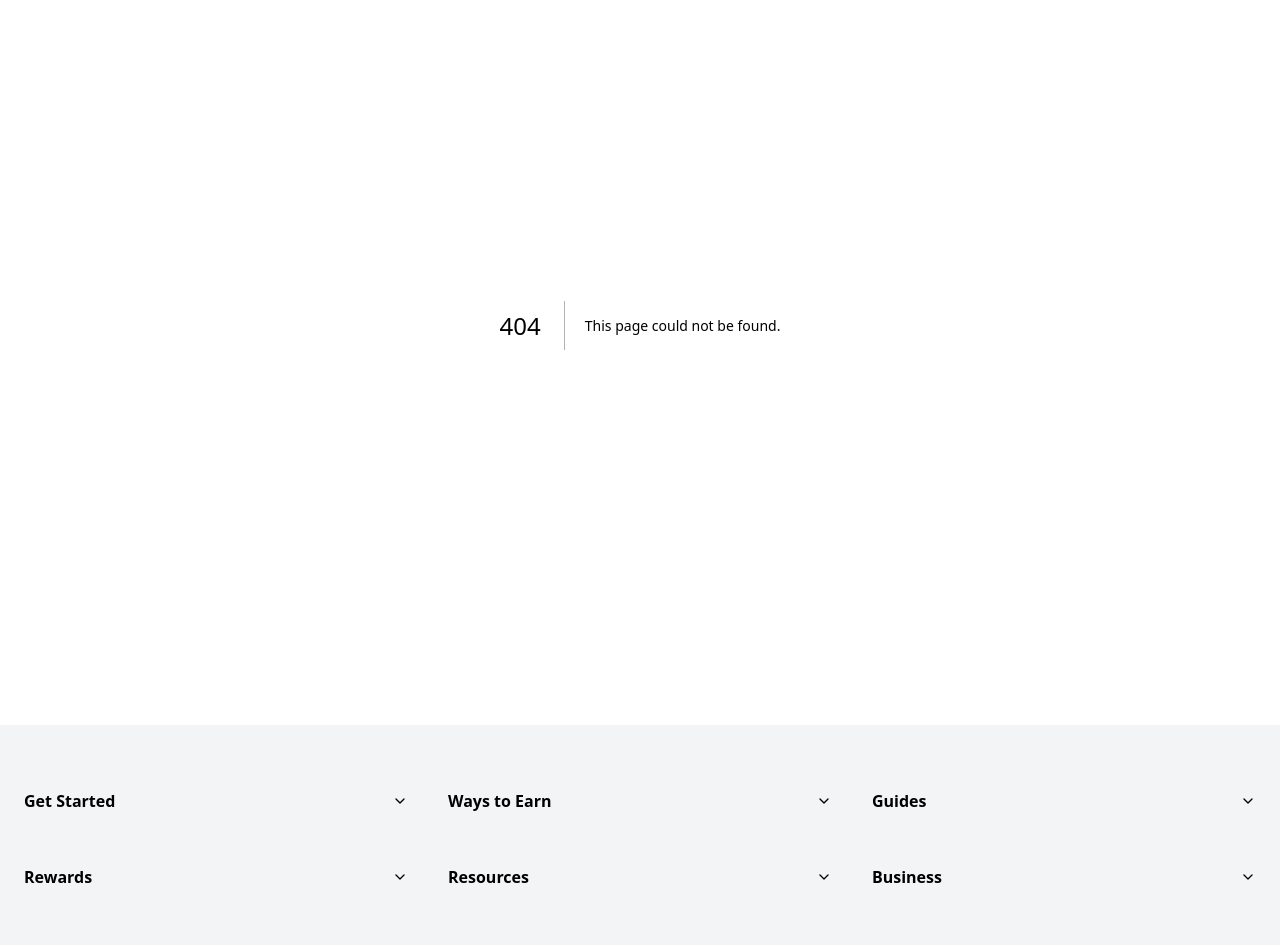
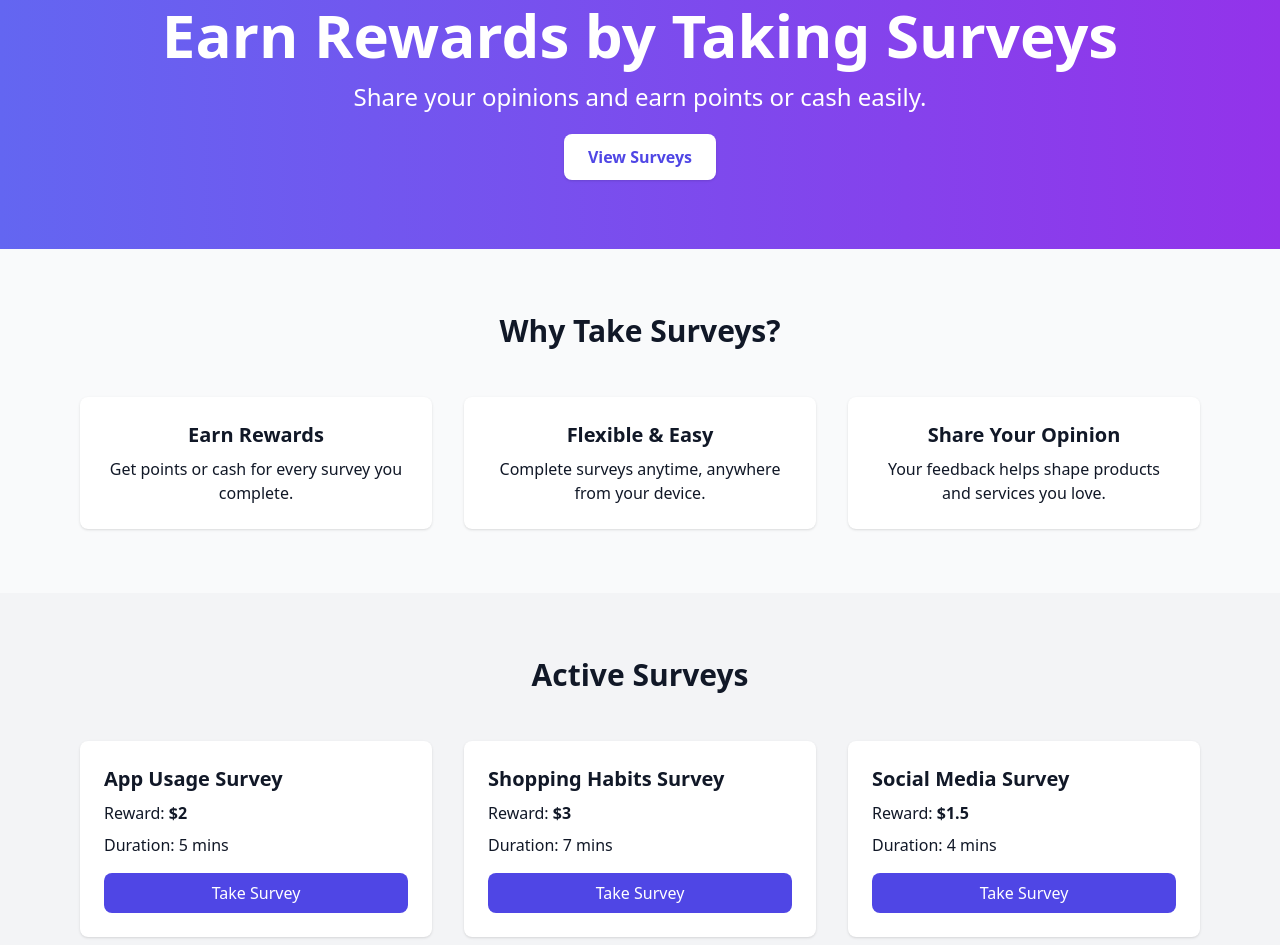
Before and after one commit to tool63/cashin, a Next.js app: page /surveys in a window 1280 px wide. Before the commit this address had no page. Shown: the part 140-1085 px from the top of the page. Built offline with nearby package versions, Linux system fonts and the light colour scheme.

Commit message:
Create page.tsx

```diff
--- /dev/null
+++ b/app/surveys/page.tsx
@@ -0,0 +1,102 @@
+"use client";
+
+import Link from "next/link";
+import { motion } from "framer-motion";
+
+const surveys = [
+  { title: "App Usage Survey", reward: "$2", duration: "5 mins" },
+  { title: "Shopping Habits Survey", reward: "$3", duration: "7 mins" },
+  { title: "Social Media Survey", reward: "$1.5", duration: "4 mins" },
+];
+
+export default function SurveysPage() {
+  return (
+    <div className="w-full min-h-screen bg-gray-50 text-gray-900">
+      {/* Hero Section */}
+      <section className="bg-gradient-to-r from-indigo-500 to-purple-600 text-white py-20 px-6 text-center">
+        <motion.h1
+          initial={{ opacity: 0, y: -20 }}
+          animate={{ opacity: 1, y: 0 }}
+          transition={{ duration: 0.8 }}
+          className="text-4xl md:text-6xl font-bold mb-4"
+        >
+          Earn Rewards by Taking Surveys
+        </motion.h1>
+        <p className="text-lg md:text-2xl mb-8">
+          Share your opinions and earn points or cash easily.
+        </p>
+        <Link href="#active-surveys" className="bg-white text-indigo-600 font-semibold px-6 py-3 rounded-lg shadow hover:bg-gray-100 transition">
+          View Surveys
+        </Link>
+      </section>
+
+      {/* Why Take Surveys */}
+      <section className="py-16 px-6 md:px-20">
+        <h2 className="text-3xl font-bold text-center mb-12">Why Take Surveys?</h2>
+        <div className="grid md:grid-cols-3 gap-8 text-center">
+          <div className="p-6 bg-white rounded-lg shadow hover:shadow-lg transition">
+            <h3 className="text-xl font-semibold mb-2">Earn Rewards</h3>
+            <p>Get points or cash for every survey you complete.</p>
+          </div>
+          <div className="p-6 bg-white rounded-lg shadow hover:shadow-lg transition">
+            <h3 className="text-xl font-semibold mb-2">Flexible & Easy</h3>
+            <p>Complete surveys anytime, anywhere from your device.</p>
+          </div>
+          <div className="p-6 bg-white rounded-lg shadow hover:shadow-lg transition">
+            <h3 className="text-xl font-semibold mb-2">Share Your Opinion</h3>
+            <p>Your feedback helps shape products and services you love.</p>
+          </div>
+        </div>
+      </section>
+
+      {/* Active Surveys */}
+      <section id="active-surveys" className="py-16 px-6 md:px-20 bg-gray-100">
+        <h2 className="text-3xl font-bold text-center mb-12">Active Surveys</h2>
+        <div className="grid md:grid-cols-3 gap-8">
+          {surveys.map((survey, idx) => (
+            <motion.div
+              key={idx}
+              className="bg-white rounded-lg shadow p-6 hover:shadow-lg transition"
+              whileHover={{ scale: 1.03 }}
+            >
+              <h3 className="text-xl font-semibold mb-2">{survey.title}</h3>
+              <p className="mb-2">Reward: <span className="font-bold">{survey.reward}</span></p>
+              <p className="mb-4">Duration: {survey.duration}</p>
+              <Link href="#" className="block text-center bg-indigo-600 text-white py-2 rounded-lg hover:bg-indigo-700 transition">
+                Take Survey
+              </Link>
+            </motion.div>
+          ))}
+        </div>
+      </section>
+
+      {/* How It Works */}
+      <section className="py-16 px-6 md:px-20">
+        <h2 className="text-3xl font-bold text-center mb-12">How It Works</h2>
+        <div className="grid md:grid-cols-3 gap-8 text-center">
+          <div className="p-6 bg-white rounded-lg shadow hover:shadow-lg transition">
+            <h3 className="text-xl font-semibold mb-2">1. Sign Up</h3>
+            <p>Create an account to start earning.</p>
+          </div>
+          <div className="p-6 bg-white rounded-lg shadow hover:shadow-lg transition">
+            <h3 className="text-xl font-semibold mb-2">2. Complete Surveys</h3>
+            <p>Choose surveys that interest you and share your opinion.</p>
+          </div>
+          <div className="p-6 bg-white rounded-lg shadow hover:shadow-lg transition">
+            <h3 className="text-xl font-semibold mb-2">3. Earn Rewards</h3>
+            <p>Get points, cash, or gift cards instantly.</p>
+          </div>
+        </div>
+      </section>
+
+      {/* CTA Section */}
+      <section className="bg-indigo-600 text-white text-center py-16 px-6">
+        <h2 className="text-3xl font-bold mb-4">Start Earning Today!</h2>
+        <p className="mb-8">Sign up now and unlock exciting surveys near you.</p>
+        <Link href="#" className="bg-white text-indigo-600 font-semibold px-6 py-3 rounded-lg shadow hover:bg-gray-100 transition">
+          Join Now
+        </Link>
+      </section>
+    </div>
+  );
+}
```
